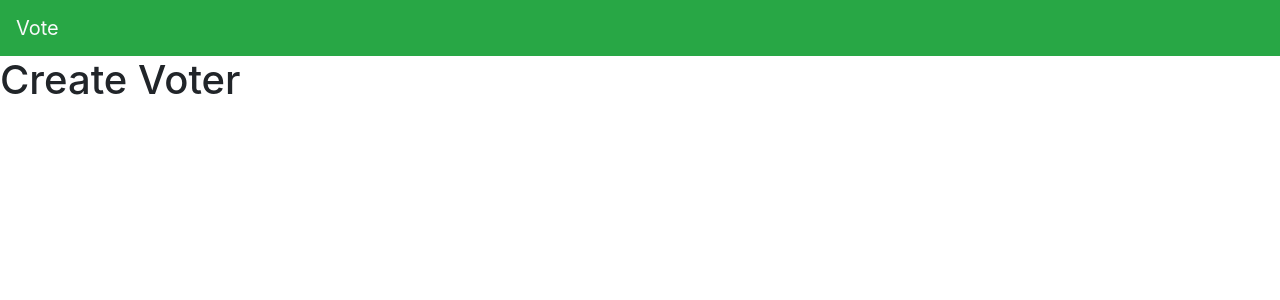
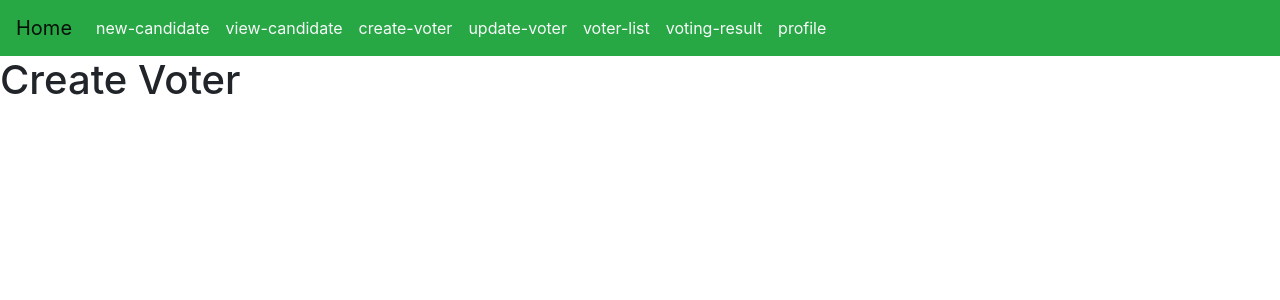
Before and after one commit to ShivamSainier/Online-Voting-System, a Flask app: page /create_voter in a window 1280 px wide. Shown: the top 300 px of the page. Run offline with Flask 2, Linux system fonts and the light colour scheme; some libraries are stand-ins or nearby versions.

Commit message:
Make some changes in nevigation bar

```diff
--- a/templates/base.html
+++ b/templates/base.html
@@ -13,13 +13,37 @@
   {% endblock %}
   <body>
     <nav class="navbar navbar-expand-lg navbar-light bg-success">
-        <a class="navbar-brand text-light" href="#">Vote</a>
-        <button class="navbar-toggler" type="button" data-toggle="collapse" data-target="#navbarNav" aria-controls="navbarNav" aria-expanded="false" aria-label="Toggle navigation">
-
-          <span class="navbar-toggler-icon"></span>
-        </button>
-
-        </nav>
+      <a class="navbar-brand" href="{{url_for('home')}}">Home</a>
+      <button class="navbar-toggler" type="button" data-toggle="collapse" data-target="#navbarNav" aria-controls="navbarNav" aria-expanded="false" aria-label="Toggle navigation">
+        <span class="navbar-toggler-icon"></span>
+      </button>
+      <div class="collapse navbar-collapse" id="navbarNav">
+        <ul class="navbar-nav  mr-auto">
+          <l1>
+            <a class="nav-link text-light" href="{{url_for('new_candidate')}}">new-candidate</a>
+          </l1>
+          <li>
+            <a class="nav-link text-light" href="{{url_for('view_candidate')}}">view-candidate</a>
+          </li>
+          <li>
+            <a class="nav-link text-light" href="{{url_for('create_voter')}}">create-voter</a>
+          </li>
+          <li>
+            <a class="nav-link text-light" href="{{url_for('update_voter')}}">update-voter</a>
+          </li>
+          <li>
+            <a class="nav-link text-light" href="{{url_for('voter_list')}}">voter-list</a>
+          </li>
+          <li>
+            <a class="nav-link text-light" href="{{url_for('voting_result')}}">voting-result</a>
+          </li>
+          <li>
+            <a class="nav-link text-light" href="{{url_for('profile')}}">profile</a>
+          </li>
+          </li>
+        </ul>
+      </div>
+    </nav>
 
    {% block content %}
 
```
